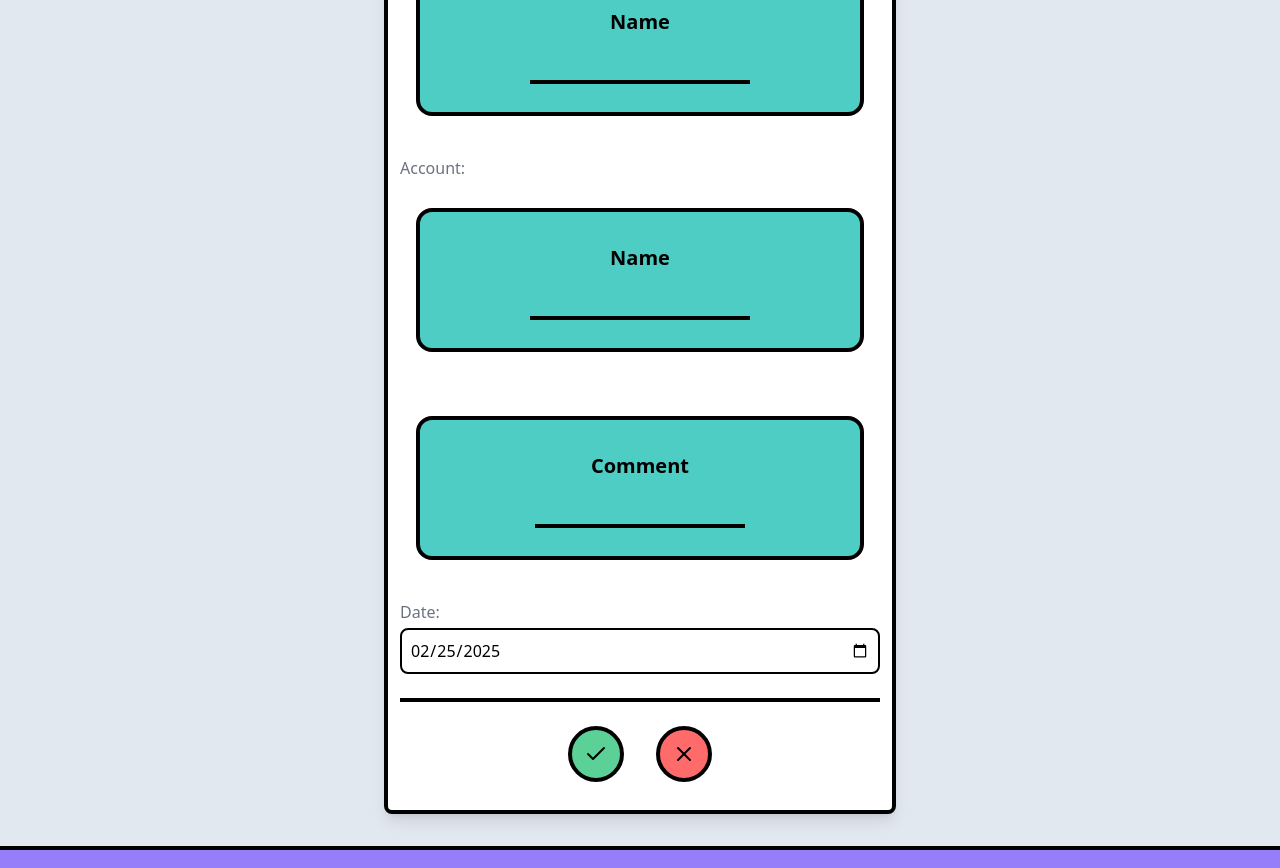
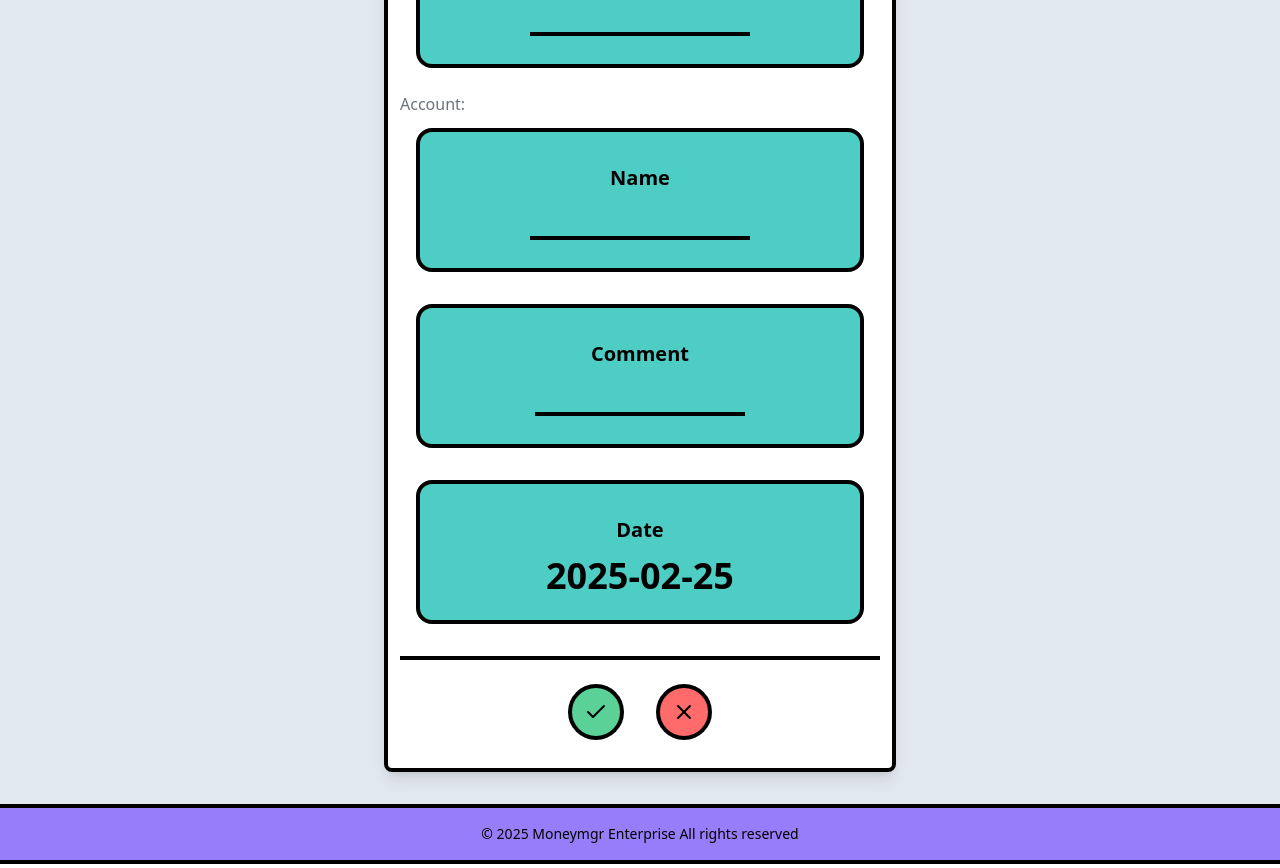
Before and after one commit to danilly7/money-mgr, a React (Vite) app in the folder frontend/: page /transactions/newtransaction in a window 1280 px wide. Shown: the part 620-1488 px from the top of the page. Built offline with nearby package versions, Linux system fonts and the light colour scheme; no server answers; sample sign-in values are in the browser's storage.

Commit message:
fix(ui): update margins

```diff
--- a/frontend/src/components/accounts/crud/create/index.tsx
+++ b/frontend/src/components/accounts/crud/create/index.tsx
@@ -92,21 +92,21 @@ const NewAccountForm = () => {
                             {errorMessage}
                         </p>
                     )}
-                    <p className="text-md text-gray-500 mb-1">
+                    <p className="text-md text-gray-500 mb-2">
                         Account Name: Choose a unique name.
                     </p>
                     <NameBox initialName={name} onNameChange={setName} />
                 </div>
 
                 <div className="flex flex-col">
-                    <p className="text-md text-gray-500 mb-1">
+                    <p className="text-md text-gray-500 mb-2">
                         Balance: Initial balance of the account.
                     </p>
                     <AmountBox initialAmount={amount} onAmountChange={setAmount} />
                 </div>
 
-                <div className="flex flex-col items-center mb-4">
-                    <p className="text-md text-gray-500 mb-1">
+                <div className="flex flex-col items-center mb-2">
+                    <p className="text-md text-gray-500">
                         Account Visibility: Choose whether to make this account visible in the total balance or not.
                     </p>
                     <VisibilityToggleButton
--- a/frontend/src/components/accounts/crud/update-modal/index.tsx
+++ b/frontend/src/components/accounts/crud/update-modal/index.tsx
@@ -103,17 +103,17 @@ const AccountEditModal = ({ isOpen, onClose, accountId }: AccountEditModalProps)
               {errorMessage}
             </p>
           )}
-          <p className="text-md text-gray-500 mb-1">Account Name: Update it with a new name.</p>
+          <p className="text-md text-gray-500 mb-2">Account Name: Update it with a new name.</p>
           <NameBox initialName={name} onNameChange={setName} />
         </div>
 
         <div className="flex flex-col">
-          <p className="text-md text-gray-500 mb-1">Balance: Update it with a different amount.</p>
+          <p className="text-md text-gray-500 mb-2">Balance: Update it with a different amount.</p>
           <AmountBox initialAmount={balance} onAmountChange={setBalance} />
         </div>
 
-        <div className="flex flex-col items-center mb-4">
-          <p className="text-md text-gray-500 mb-1">
+        <div className="flex flex-col items-center mb-2">
+          <p className="text-md text-gray-500">
             Account Visibility: Change it to make it or not visible in the total balance.
           </p>
           <VisibilityToggleButton
--- a/frontend/src/components/transactions/crud/create/index.tsx
+++ b/frontend/src/components/transactions/crud/create/index.tsx
@@ -9,6 +9,7 @@ import { ModalMisc } from "../../../modal misc";
 import { useAddTransaction } from "../../../../hooks/useAddTransaction";
 import SwitchExpenseIncome from "../../../ui/switch-expense-income";
 import { CommentBox } from "../../../ui/comment-box";
+import { DateBox } from "../../../ui/date-box";
 
 const NewTransactionForm = () => {
     const { addTransaction } = useAddTransaction();
@@ -130,13 +131,7 @@ const NewTransactionForm = () => {
                 </div>
 
                 <div className="flex flex-col">
-                    <p className="text-md text-gray-500 mb-1">Date:</p>
-                    <input
-                        type="date"
-                        value={date}
-                        onChange={(e) => setDate(e.target.value)}
-                        className="border-2 border-black p-2 rounded-lg"
-                    />
+                    <DateBox initialDate={date} onDateChange={setDate} />
                 </div>
 
                 <div className="border-t-4 border-black my-2 w-full" />
--- a/frontend/src/components/ui/amount-box/index.tsx
+++ b/frontend/src/components/ui/amount-box/index.tsx
@@ -50,7 +50,7 @@ const AmountBox: React.FC<AmountBoxProps> = ({ initialAmount, onAmountChange })
   };
 
   return (
-    <div className="flex items-start justify-center py-2 m-4">
+    <div className="flex items-start justify-center py-2">
       <div
         className="relative w-[28rem] h-40 bg-[#4ECDC4] border-4 border-black rounded-2xl flex items-center justify-center text-black p-8 transition-all duration-300 overflow-hidden hover:scale-105 hover:shadow-xl cursor-pointer"
         onClick={handleClick}
--- a/frontend/src/components/ui/comment-box/index.tsx
+++ b/frontend/src/components/ui/comment-box/index.tsx
@@ -34,7 +34,7 @@ export const CommentBox: React.FC<CommentBoxProps> = ({ initialComment, onCommen
   };
 
   return (
-    <div className="flex items-start justify-center py-2 m-4">
+    <div className="flex items-start justify-center py-2">
       <div
         className="relative w-[28rem] h-36 bg-[#4ECDC4] border-4 border-black rounded-2xl flex items-start justify-center text-black p-8 transition-all duration-300 overflow-hidden hover:scale-105 hover:shadow-xl cursor-pointer"
         onClick={handleClick}
--- /dev/null
+++ b/frontend/src/components/ui/date-box/index.tsx
@@ -0,0 +1,60 @@
+import React, { useState, useEffect } from "react";
+
+interface DateBoxProps {
+  initialDate: string;
+  onDateChange: (date: string) => void;
+}
+
+export const DateBox: React.FC<DateBoxProps> = ({ initialDate, onDateChange }) => {
+  const [date, setDate] = useState<string>(initialDate);
+  const [isEditing, setIsEditing] = useState<boolean>(false);
+  const today = new Date().toISOString().split("T")[0];
+
+  useEffect(() => {
+    setDate(initialDate);
+  }, [initialDate]);
+
+  const handleClick = () => {
+    setIsEditing(true);
+  };
+
+  const handleBlur = () => {
+    setIsEditing(false);
+    onDateChange(date);
+  };
+
+  const handleChange = (event: React.ChangeEvent<HTMLInputElement>) => {
+    const selectedDate = event.target.value;
+    if (selectedDate > today) return; //tope hoy, no se puede escribir en fecha futura
+    setDate(selectedDate);
+  };
+
+  return (
+    <div className="flex items-start justify-center py-2">
+      <div
+        className="relative w-[28rem] h-36 bg-[#4ECDC4] border-4 border-black rounded-2xl flex items-start justify-center text-black p-8 transition-all duration-300 overflow-hidden hover:scale-105 hover:shadow-xl cursor-pointer"
+        onClick={handleClick}
+      >
+        <div className="flex flex-col items-center justify-center text-center">
+          <p className={`text-black text-xl font-bold transition-all duration-300 ${isEditing ? 'transform -translate-y-6 text-2xl' : ''}`}>
+            Date
+          </p>
+          {isEditing ? (
+            <input
+              type="date"
+              value={date}
+              onChange={handleChange}
+              onBlur={handleBlur}
+              className="text-4xl font-bold text-center bg-transparent border-none outline-none"
+              autoFocus
+              max={today}
+            />
+          ) : (
+            <span className="text-4xl font-bold mt-3 text-center">{date}</span>
+          )}
+          {!isEditing && date === "" && <div className="w-[calc(100%+7rem)] border-b-4 border-black mt-8" />}
+        </div>
+      </div>
+    </div>
+  );
+};
--- a/frontend/src/components/ui/name-box/index.tsx
+++ b/frontend/src/components/ui/name-box/index.tsx
@@ -34,7 +34,7 @@ const NameBox: React.FC<NameBoxProps> = ({ initialName, onNameChange }) => {
     };
 
     return (
-        <div className="flex items-start justify-center py-2 m-4">
+        <div className="flex items-start justify-center py-2">
             <div
                 className="relative w-[28rem] h-36 bg-[#4ECDC4] border-4 border-black rounded-2xl flex items-start justify-center text-black p-8 transition-all duration-300 overflow-hidden hover:scale-105 hover:shadow-xl cursor-pointer"
                 onClick={handleClick}
```
